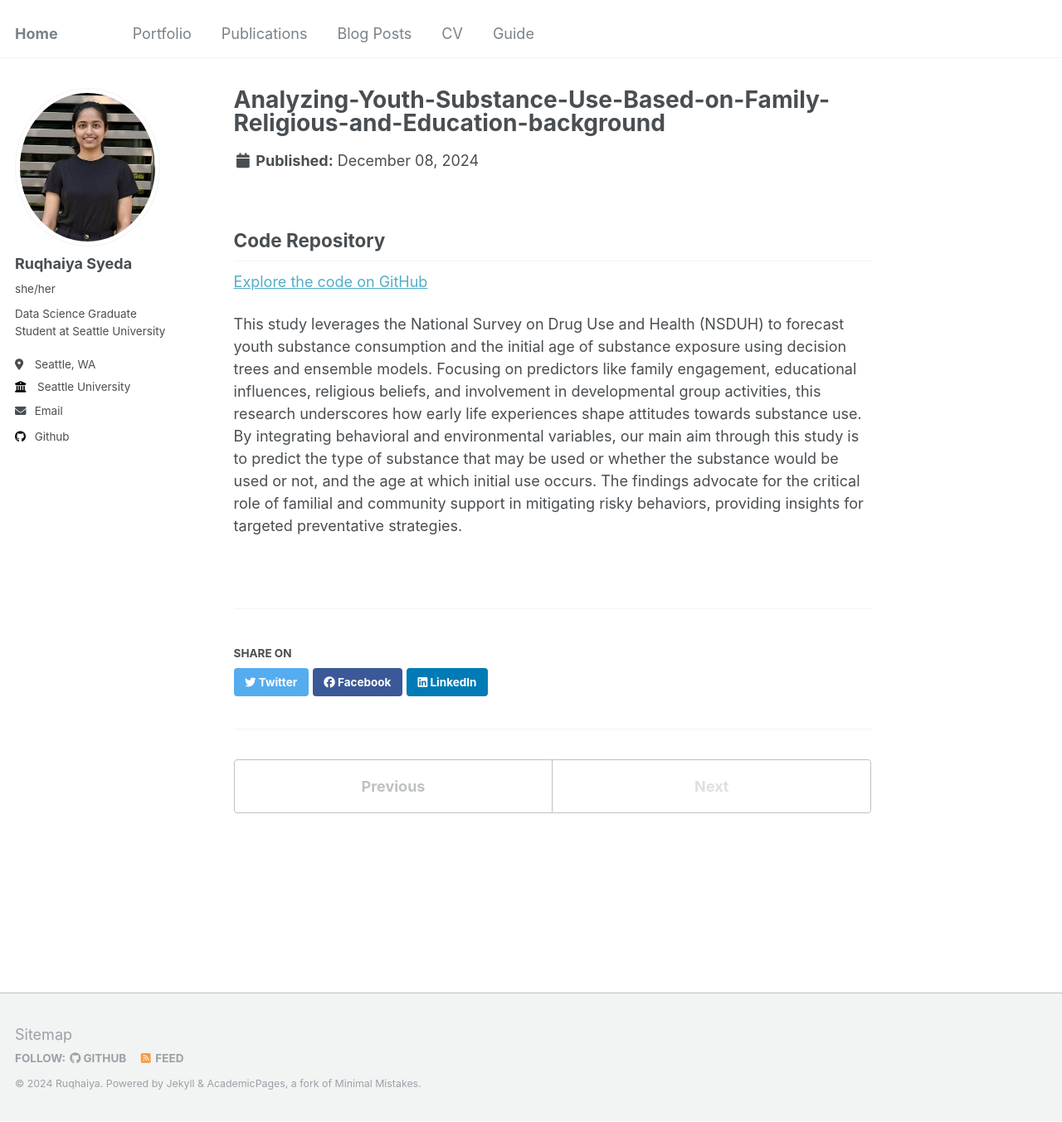
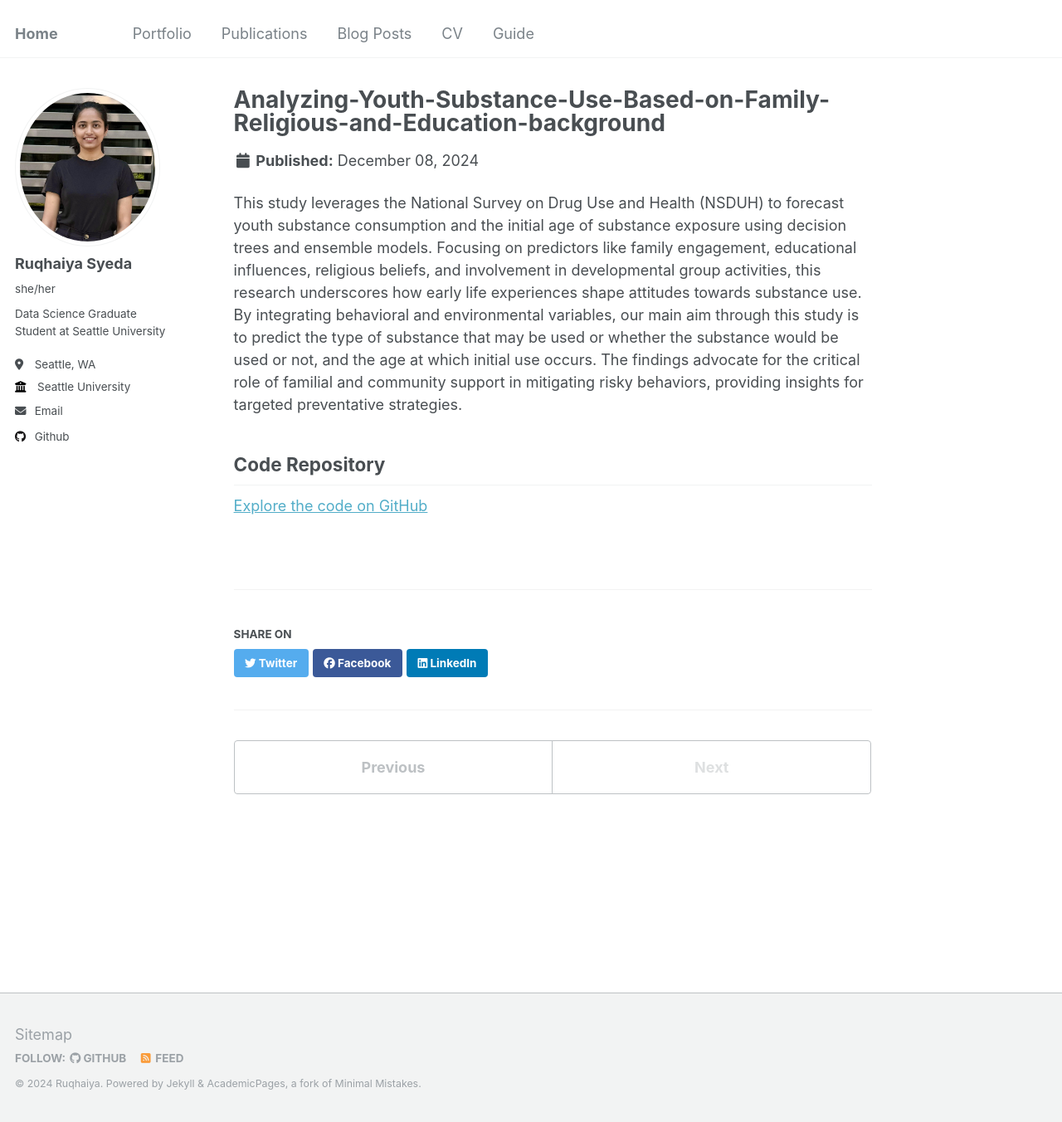
Before and after one commit to Ruqhaiya/ruqhaiya.github.io, a Jekyll site: the page built from _portfolio/portfolio-4.md, in a window 1280 px wide and 1352 px high. Shown: the whole window at 83% size. Built offline with Jekyll 4.4.1, drawn with Linux system fonts in a browser that asks for light colours.

```diff
--- a/_portfolio/portfolio-4.md
+++ b/_portfolio/portfolio-4.md
@@ -5,8 +5,7 @@ title: "Analyzing-Youth-Substance-Use-Based-on-Family-Religious-and-Education-ba
 collection: portfolio
 ---
 
+This study leverages the National Survey on Drug Use and Health (NSDUH) to forecast youth substance consumption and the initial age of substance exposure using decision trees and ensemble models. Focusing on predictors like family engagement, educational influences, religious beliefs, and involvement in developmental group activities, this research underscores how early life experiences shape attitudes towards substance use. By integrating behavioral and environmental variables, our main aim through this study is to predict the type of substance that may be used or whether the substance would be used or not, and the age at which initial use occurs. The findings advocate for the critical role of familial and community support in mitigating risky behaviors, providing insights for targeted preventative strategies.
+
 ## Code Repository
-
 [Explore the code on GitHub](https://github.com/Ruqhaiya/Analyzing-Youth-Substance-Use-Based-on-Family-Religious-and-Education-background)
-
-This study leverages the National Survey on Drug Use and Health (NSDUH) to forecast youth substance consumption and the initial age of substance exposure using decision trees and ensemble models. Focusing on predictors like family engagement, educational influences, religious beliefs, and involvement in developmental group activities, this research underscores how early life experiences shape attitudes towards substance use. By integrating behavioral and environmental variables, our main aim through this study is to predict the type of substance that may be used or whether the substance would be used or not, and the age at which initial use occurs. The findings advocate for the critical role of familial and community support in mitigating risky behaviors, providing insights for targeted preventative strategies.
```
